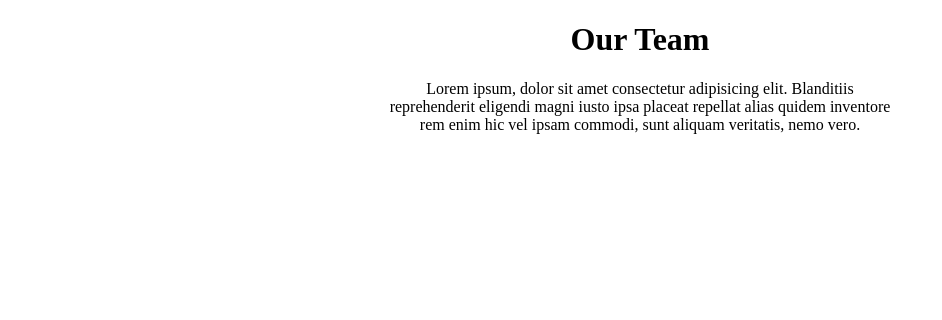
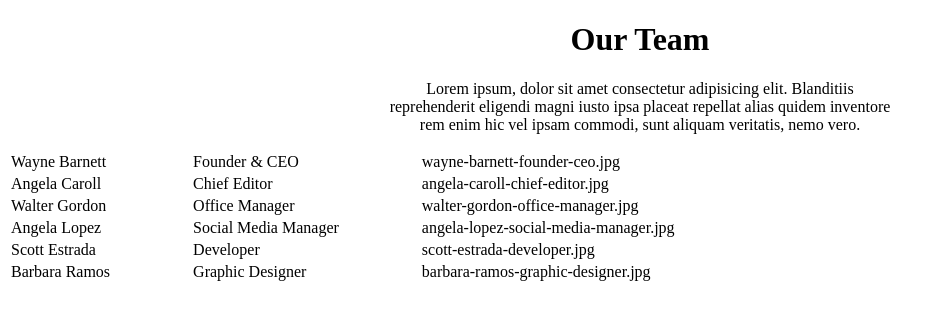
Before and after one commit to Eustache97/js-our-team, a plain HTML site: page index.html in a window 1280 px wide. Shown: the whole page, without its empty margins (0-942 px from the left). Drawn offline with nearby package versions, Linux system fonts and the light colour scheme.

Commit message:
milestone2

```diff
--- a/css/style.css
+++ b/css/style.css
@@ -12,6 +12,9 @@ img{
     margin: 0 auto;
     text-align: center;
 }
+td{
+    padding-right: 5rem;
+}
 .my_row{
    width: 100%;
    display: flex;
--- a/index.html
+++ b/index.html
@@ -13,7 +13,9 @@
         <div class="heading">
             <h1>Our Team</h1>
             <p>Lorem ipsum, dolor sit amet consectetur adipisicing elit. Blanditiis reprehenderit eligendi magni iusto ipsa placeat repellat alias quidem inventore rem enim hic vel ipsam commodi, sunt aliquam veritatis, nemo vero.</p>
+
         </div>
+        <table class="list-team"></table>
         <!-- <div class="my_row">
             <div class="my_col">
                 <img src="img/wayne-barnett-founder-ceo.jpg" alt="">
--- a/js/script.js
+++ b/js/script.js
@@ -1,6 +1,4 @@
-//Prendiamo l'elementi del DOM che ci servono
-
-//Creiamo l'array con gli oggetti
+//Milestone0--Creiamo l'array con gli oggetti
 const teamMembersArray = [
     {
         name: "Wayne Barnett",
@@ -40,9 +38,18 @@ const teamMembersArray = [
     }
 ];
 console.log(teamMembersArray);
-//con il ciclo for stampiamo gli oggetti dell'array
+//Milestone1--Con il ciclo for stampiamo gli oggetti dell'array
 for(let i = 0; i < teamMembersArray.length; i++){
     const element = teamMembersArray[i];
     console.log(element.name, element.role, element.photo);
 }
-//Cre
+//Milestone2--Prendiamo l'elemento del DOM che ci serve e col ciclo for ci stampiamo le info dei membri
+const listMembers = document.querySelector(".list-team");
+for(let i = 0; i < teamMembersArray.length; i++){
+    const element = teamMembersArray[i];
+    listMembers.innerHTML += `<tr>
+                                <td>${element.name}</td>
+                                <td>${element.role}</td>
+                                <td>${element.photo}</td>
+                            </tr>`;
+}
```
